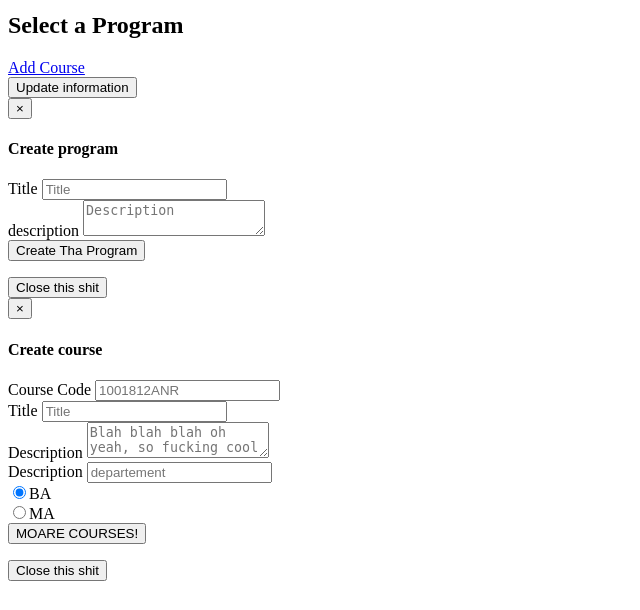
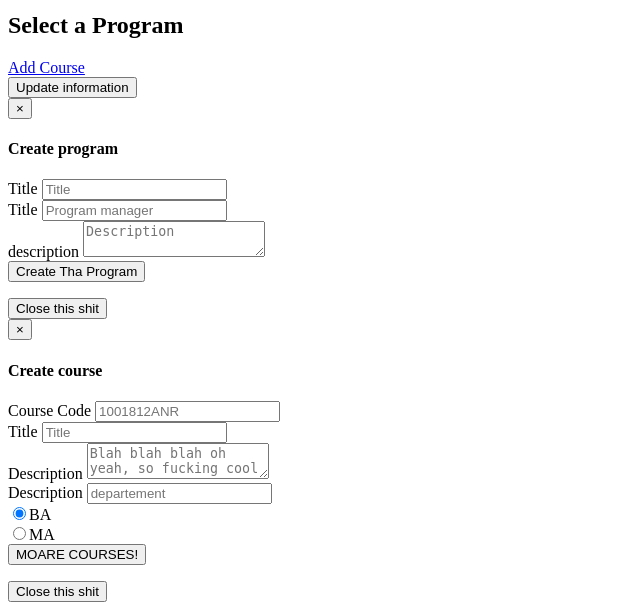
Before and after one commit to se1-1314/xiast, a web app: page /resources/templates/program-edit.html in a window 1280 px wide. Shown: the part 395-1005 px from the top of the page, without its empty margins (0-640 px from the left). Before the commit the page ends 976 px from the top, so only its background shows below. Run offline with its HTML, style and script files only (its server is not run), Linux system fonts and the light colour scheme; data that the repository does not hold is empty.

Commit message:
fixed program add you need to assign a program manager

```diff
--- a/resources/public/js/programAPI.js
+++ b/resources/public/js/programAPI.js
@@ -156,8 +156,9 @@ function create_program(){
 
 	var title = form.title.value;
 	var description = form.description.value;
+	var manager = form.manager.value;
 
-	if ( title === '' ||  description === ''){
+	if ( title === '' ||  description === '' || manager === ''){
 		throw "form may not contain empty values";
 	}
 	form.reset();
@@ -165,6 +166,7 @@ function create_program(){
 	var data = new Object();
 	data.title = title;
 	data.description = description;
+	data.manager = manager
 	data.mandatory = [];
 	data.optional = []
 	data = JSON.stringify(data);
--- a/resources/templates/program-edit.html
+++ b/resources/templates/program-edit.html
@@ -65,6 +65,10 @@
 						<div class="form-group">
 							<label class="control-label" for="title">Title</label>
 							<input id="title" name="title" type="text" class="form-control" placeholder="Title" required>
+						</div>
+						<div class="form-group">
+							<label class="control-label" for="manager">Title</label>
+							<input id="manager" name="manager" type="text" class="form-control" placeholder="Program manager" required>
 						</div>
 						<div class="form-group">
 							<label class="control-label" for="description">description</label>
```
